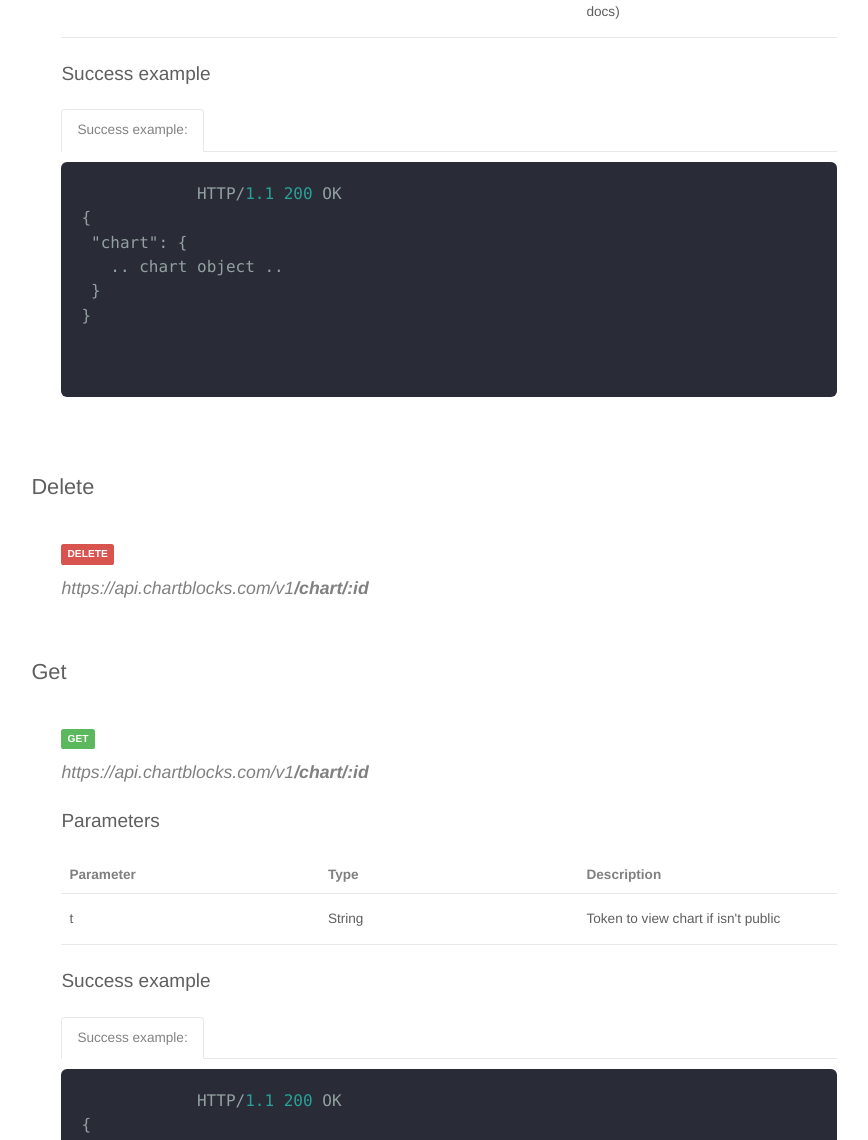
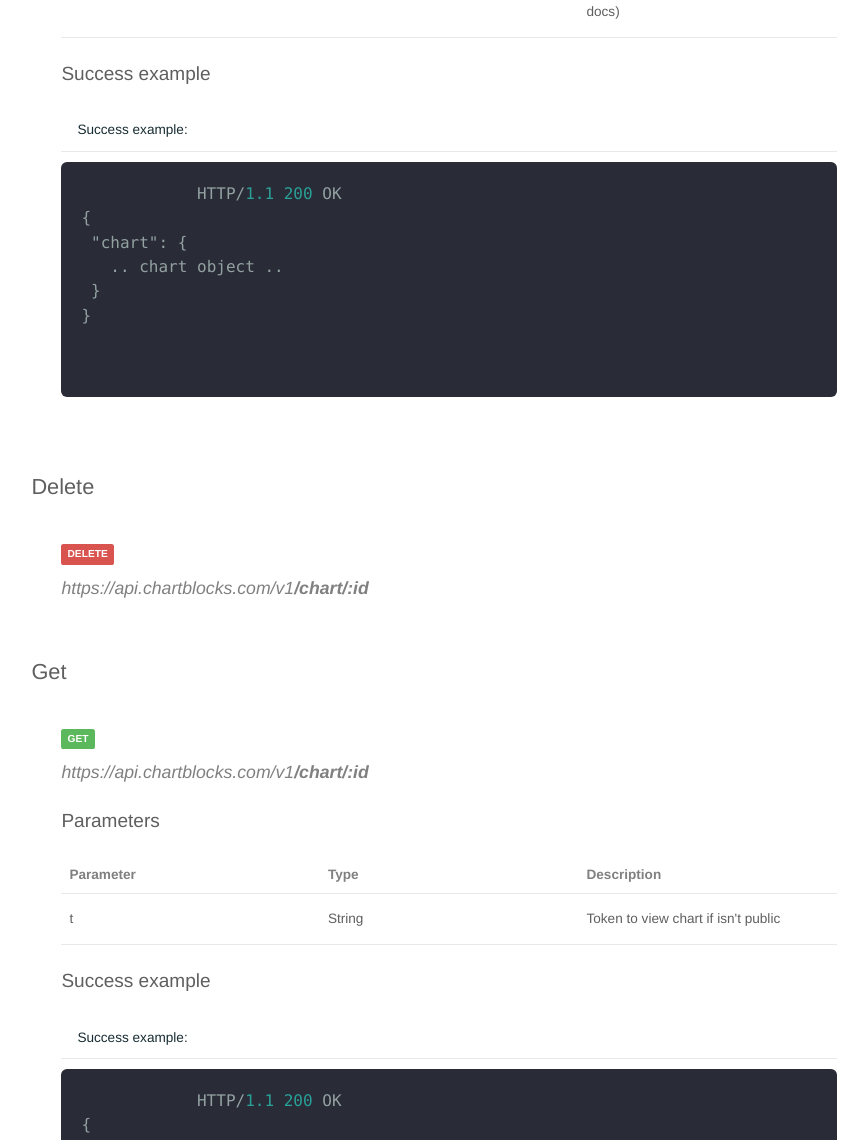
Before and after one commit to ChartBlocks/developer-docs, a Jekyll site: the page built from rest-api.md, in a window 1280 px wide. Shown: the part 2778-3918 px from the top of the page, without its empty margins (333-1201 px from the left). Built offline with Jekyll 4.4.1, drawn with Linux system fonts in a browser that asks for light colours; nearby versions of some CDN libraries.

Commit message:
No .active on tabs

```diff
--- /dev/null
+++ b/_includes/config/example/tooltip.json
@@ -0,0 +1,5 @@
+{
+    "tooltip": {
+        "show": true
+    }
+}
--- a/_includes/config/examples.html
+++ b/_includes/config/examples.html
@@ -3,7 +3,7 @@
 <div class="examples">
     <ul class="nav nav-tabs nav-tabs-examples">
         {% for example in include.examples %}
-        <li class="active">
+        <li>
             <a href="#example-{{ example.title | slugify }}">
                 {{ example.title }}
             </a>
--- a/_includes/rest/examples.html
+++ b/_includes/rest/examples.html
@@ -1,6 +1,6 @@
 <ul class="nav nav-tabs nav-tabs-examples">
     {% for example in include.examples %}
-    <li class="active">
+    <li>
         <a href="#example-{{ example.title | slugify }}" role="tab" data-toggle="tab">
             {{ example.title }}
         </a>
```
